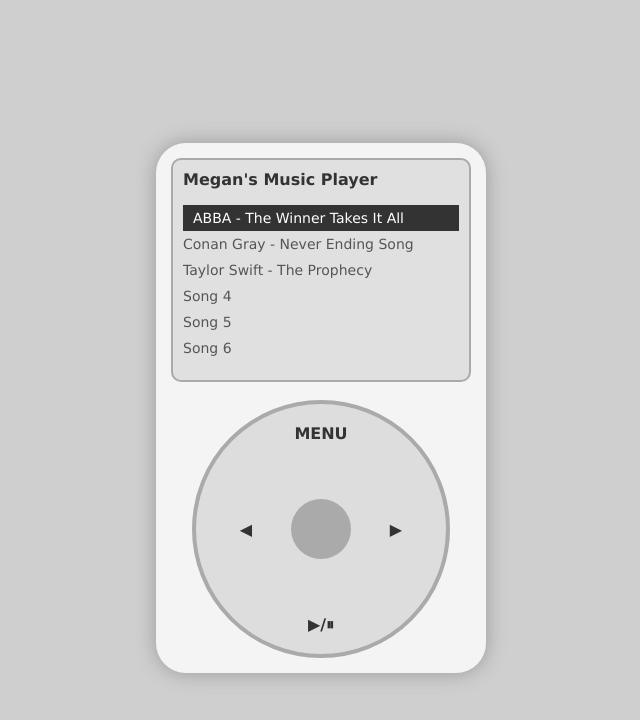
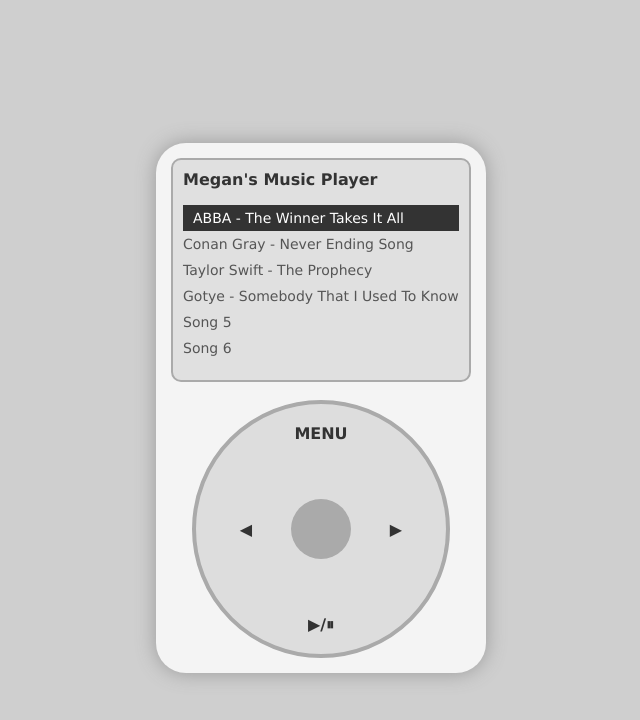
Before and after one commit to shawmn03/music-player, a plain HTML site: page index.html in a window 1280 px wide. Both pictures are taken after a click on the element "MENU". Shown: the whole page, without its empty margins (319-959 px from the left). Drawn offline with Linux system fonts and the light colour scheme.

Commit message:
Update index.html

```diff
--- a/index.html
+++ b/index.html
@@ -15,7 +15,7 @@
           <li class="selected">ABBA - The Winner Takes It All</li>
           <li>Conan Gray - Never Ending Song</li>
           <li>Taylor Swift - The Prophecy</li>
-          <li>Song 4</li>
+          <li>Gotye - Somebody That I Used To Know</li>
           <li>Song 5</li>
           <li>Song 6</li>
         </ul>
```
